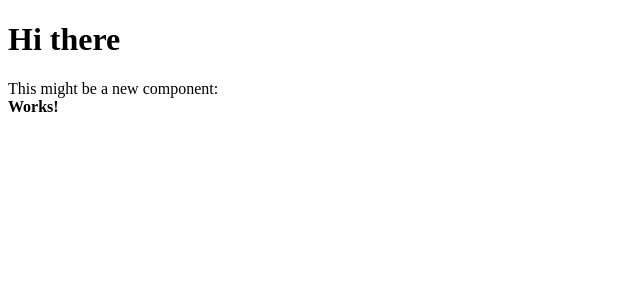
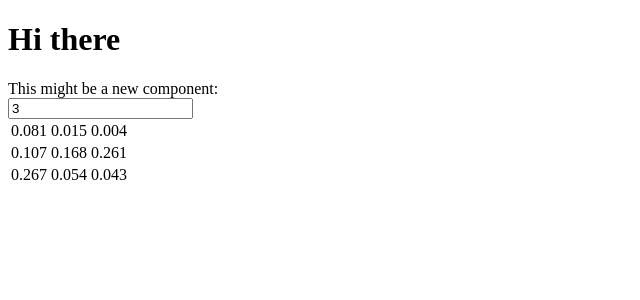
Before and after one commit to dukakent/info-theory-lab2, an Angular app: page / in a window 1280 px wide. Shown: the top 300 px of the page, without its empty margins (0-640 px from the left). Built offline with nearby package versions, Linux system fonts and the light colour scheme.

Commit message:
generate method implemented

```diff
--- a/src/app/app.module.ts
+++ b/src/app/app.module.ts
@@ -5,6 +5,7 @@ import { HttpModule }       from '@angular/http';
 
 import { AppComponent }     from './app.component';
 import { MatrixComponent }  from './matrix/matrix.component';
+import { EntropyService }   from './entropy/entropy.service';
 
 @NgModule({
   declarations: [
@@ -16,7 +17,7 @@ import { MatrixComponent }  from './matrix/matrix.component';
     FormsModule,
     HttpModule
   ],
-  providers: [],
+  providers: [ EntropyService ],
   bootstrap: [AppComponent]
 })
 export class AppModule { }
--- /dev/null
+++ b/src/app/entropy/entropy.service.ts
@@ -0,0 +1,31 @@
+import { Injectable } from '@angular/core';
+
+@Injectable()
+export class EntropyService {
+
+  public joint: number[][];
+
+  constructor() { }
+
+  public generate(range: number) {
+    let matrix: number[][] = [];
+    let sum = 0;
+
+    for(let i = 0; i < range; i++) {
+      matrix[i] = [];
+
+      for(let j = 0; j < range; j++) {
+        matrix[i][j] = Math.random();
+        sum += matrix[i][j];
+      }
+    }
+
+    for(let i = 0; i < range; i++) {
+      for(let j = 0; j < range; j++) {
+        matrix[i][j] /= sum;
+      }
+    }
+
+    this.joint = matrix;
+  }
+}
--- a/src/app/matrix/matrix.component.html
+++ b/src/app/matrix/matrix.component.html
@@ -1 +1,9 @@
-<strong>Works!</strong>
+<input
+  type="number"
+  [(ngModel)]="range"
+  (change)="update()">
+<table>
+  <tr *ngFor="let row of entropy.joint">
+    <td *ngFor="let item of row">{{ item.toFixed(3) }}</td>
+  </tr>
+</table>
--- a/src/app/matrix/matrix.component.ts
+++ b/src/app/matrix/matrix.component.ts
@@ -1,7 +1,22 @@
 import { Component } from '@angular/core';
+
+import { EntropyService } from '../entropy/entropy.service';
 
 @Component({
   selector:     'matrix',
   templateUrl:  './matrix.component.html'
 })
-export class MatrixComponent {}
+export class MatrixComponent {
+
+  private range: number = 3;
+  private entropy: EntropyService;
+
+  constructor (EntropyService: EntropyService) {
+    this.entropy = EntropyService;
+    this.update();
+  }
+
+  private update() {
+    this.entropy.generate(this.range);
+  }
+}
```
Also changed, not shown: src/app/enthropy/enthropy.service.ts (deleted, +0 -12 lines), 1 other file (tests, documents, lock files or other folders).
